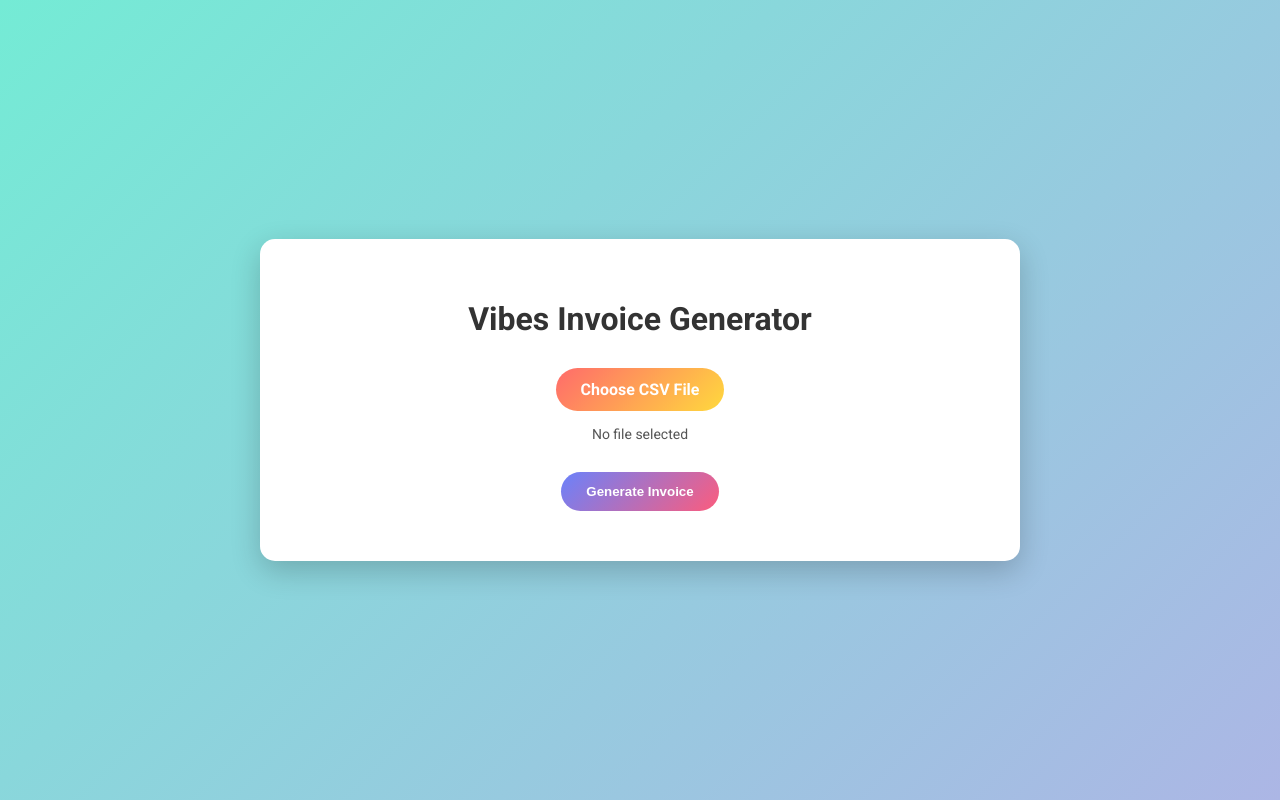
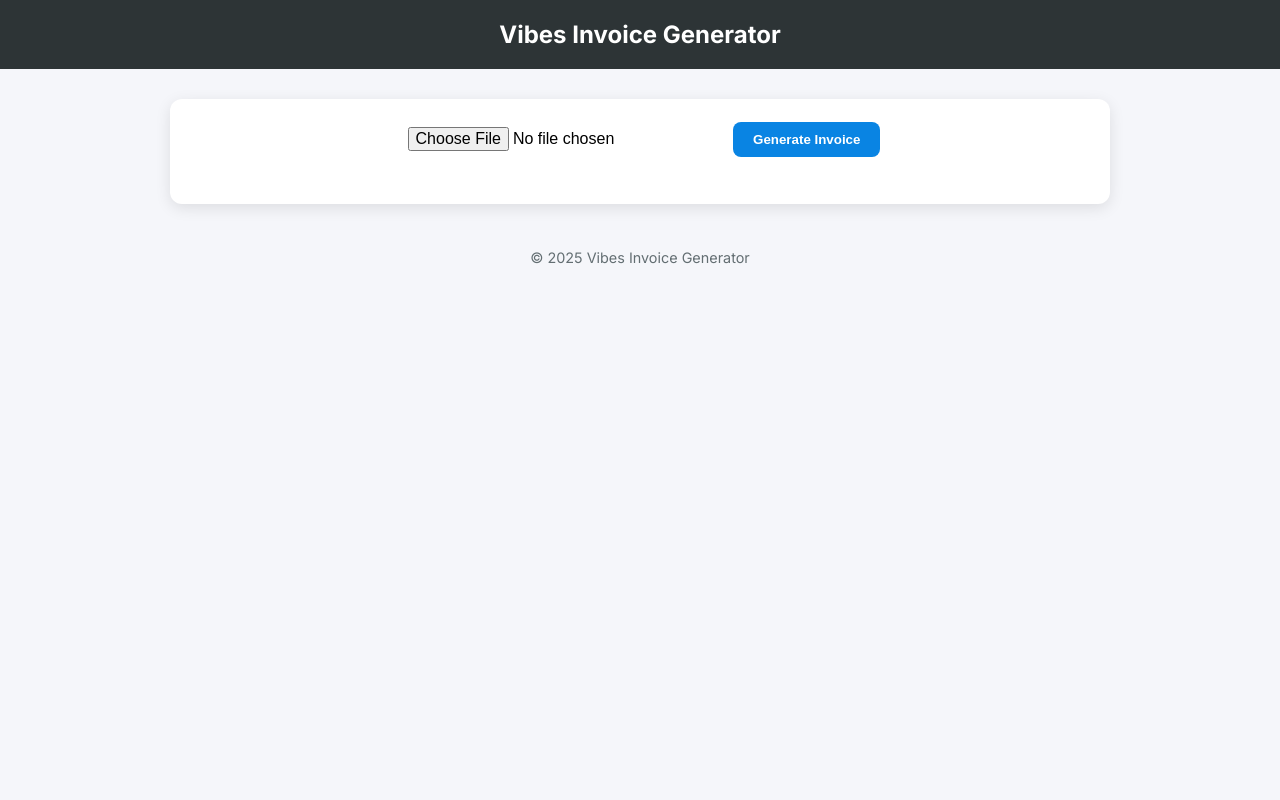
Before and after one commit to arfinnaim02/invoice-generator, a Flask app: template templates/index.html in a window 1280 px wide. Run offline with Flask 3, Linux system fonts and the light colour scheme; the template is opened without the code that fills it: most values are stand-ins (such as "Sample title", 1, 10 or a date in 2020).

Commit message:
Update index.html with modern design and preview table

```diff
--- a/app.py
+++ b/app.py
@@ -2,35 +2,46 @@ import os
 from flask import Flask, request, render_template, send_from_directory
 import pandas as pd
 from datetime import datetime
+from pathlib import Path
 from openpyxl import load_workbook
 from openpyxl.styles import Alignment, Border, Side, Font, PatternFill
 from openpyxl.utils import get_column_letter
 from xlsx2html import xlsx2html
+import pdfkit
 
 app = Flask(__name__)
 
-UPLOAD_FOLDER = 'uploads'
-OUTPUT_FOLDER = 'outputs'
+# Ensure upload and output folders exist
+UPLOAD_FOLDER = os.path.join(os.getcwd(), 'uploads')
+OUTPUT_FOLDER = os.path.join(os.getcwd(), 'outputs')
 os.makedirs(UPLOAD_FOLDER, exist_ok=True)
 os.makedirs(OUTPUT_FOLDER, exist_ok=True)
 
 app.config['UPLOAD_FOLDER'] = UPLOAD_FOLDER
 app.config['OUTPUT_FOLDER'] = OUTPUT_FOLDER
 
+# PDFKit config for PythonAnywhere
+PDFKIT_CONFIG = pdfkit.configuration(wkhtmltopdf='/usr/bin/wkhtmltopdf')
+
+# ------------------------ Generate Excel & PDF ------------------------
 def generate_invoice(csv_path):
+    # === Step 1: Load CSV ===
     df = pd.read_csv(csv_path, encoding='utf-8-sig')
     df.columns = df.columns.str.strip()
 
+    # === Step 2: Filter & sort columns ===
     columns_needed = ['Invoice', 'Customer Name', 'Product Name', 'Product Qty']
     df_filtered = df[columns_needed].copy()
     df_sorted = df_filtered.sort_values(by='Invoice').reset_index(drop=True)
     df_sorted.insert(0, 'Serial No.', df_sorted.index + 1)
 
+    # === Step 3: Save to Excel with styling ===
     today = datetime.now().strftime("%Y-%m-%d")
     excel_filename = f"Vibes_Invoice_{today}.xlsx"
     excel_path = os.path.join(app.config['OUTPUT_FOLDER'], excel_filename)
     df_sorted.to_excel(excel_path, index=False, startrow=1)
 
+    # Styling with openpyxl
     wb = load_workbook(excel_path)
     ws = wb.active
     border = Border(left=Side(style='thin'), right=Side(style='thin'),
@@ -76,11 +87,25 @@ def generate_invoice(csv_path):
         ws.column_dimensions[col_letter].width = max_length + 2
 
     wb.save(excel_path)
-    return excel_filename, df_sorted
 
+    # === Step 4: Export to PDF using xlsx2html + pdfkit ===
+    pdf_filename = excel_filename.replace(".xlsx", ".pdf")
+    pdf_path = os.path.join(app.config['OUTPUT_FOLDER'], pdf_filename)
+
+    # Convert Excel → HTML → PDF
+    html_path = excel_path.replace(".xlsx", ".html")
+    with open(html_path, "w", encoding="utf-8") as f:
+        xlsx2html(excel_path, f)
+
+    # Convert HTML to PDF
+    pdfkit.from_file(html_path, pdf_path, configuration=PDFKIT_CONFIG)
+
+    return excel_filename, pdf_filename, df_sorted
+
+# ------------------------ Routes ------------------------
 @app.route("/", methods=["GET", "POST"])
 def index():
-    excel_file = None
+    excel_file = pdf_file = None
     preview_data = None
     error = None
 
@@ -93,13 +118,14 @@ def index():
             uploaded_file.save(upload_path)
 
             try:
-                excel_file, preview_data = generate_invoice(upload_path)
+                excel_file, pdf_file, preview_data = generate_invoice(upload_path)
             except Exception as e:
                 error = f"Error processing file: {e}"
 
     return render_template(
         "index.html",
         excel_file=excel_file,
+        pdf_file=pdf_file,
         preview_data=preview_data,
         error=error
     )
@@ -109,4 +135,5 @@ def download_file(filename):
     return send_from_directory(app.config['OUTPUT_FOLDER'], filename, as_attachment=True)
 
 if __name__ == "__main__":
-    app.run(debug=True)
+    # For local testing only; set debug=False when deploying
+    app.run(debug=False, host='0.0.0.0', port=5000)
--- a/runtime.txt
+++ /dev/null
@@ -1 +0,0 @@
-python-3.11.8
--- a/templates/index.html
+++ b/templates/index.html
@@ -4,118 +4,125 @@
     <meta charset="UTF-8">
     <meta name="viewport" content="width=device-width, initial-scale=1.0">
     <title>Vibes Invoice Generator</title>
-    <link href="https://fonts.googleapis.com/css2?family=Roboto:wght@400;700&display=swap" rel="stylesheet">
+    <link href="https://fonts.googleapis.com/css2?family=Inter:wght@400;600;700&display=swap" rel="stylesheet">
     <style>
         body {
-            font-family: 'Roboto', sans-serif;
+            font-family: 'Inter', sans-serif;
+            background-color: #f5f6fa;
             margin: 0;
             padding: 0;
-            background: linear-gradient(135deg, #74ebd5 0%, #ACB6E5 100%);
-            min-height: 100vh;
-            display: flex;
-            justify-content: center;
-            align-items: center;
+        }
+        header {
+            background-color: #2d3436;
+            color: #ffffff;
+            padding: 20px 0;
+            text-align: center;
+            font-size: 1.5rem;
+            font-weight: 700;
         }
         .container {
-            background: #fff;
-            padding: 40px 30px;
-            border-radius: 15px;
-            box-shadow: 0 10px 30px rgba(0,0,0,0.2);
-            max-width: 700px;
-            width: 95%;
+            max-width: 900px;
+            margin: 30px auto;
+            padding: 20px;
+            background: #ffffff;
+            border-radius: 12px;
+            box-shadow: 0 4px 15px rgba(0,0,0,0.1);
+        }
+        .upload-section {
+            text-align: center;
+            margin-bottom: 25px;
+        }
+        .upload-section input[type="file"] {
+            padding: 8px;
+            font-size: 1rem;
+        }
+        .upload-section button {
+            background-color: #0984e3;
+            color: white;
+            border: none;
+            padding: 10px 20px;
+            margin-left: 10px;
+            border-radius: 8px;
+            font-weight: 600;
+            cursor: pointer;
+            transition: 0.3s;
+        }
+        .upload-section button:hover {
+            background-color: #74b9ff;
+        }
+        .error {
+            color: red;
+            text-align: center;
+            margin-bottom: 15px;
+        }
+        .preview-section {
+            overflow-x: auto;
+        }
+        table {
+            width: 100%;
+            border-collapse: collapse;
+            margin-bottom: 20px;
+        }
+        table th, table td {
+            border: 1px solid #dfe6e9;
+            padding: 10px;
             text-align: center;
         }
-        h1 {
-            color: #333;
-            margin-bottom: 30px;
+        table th {
+            background-color: #ffeaa7;
+            font-weight: 700;
         }
-        input[type="file"] {
-            display: none;
+        .download-buttons {
+            text-align: center;
+            margin-bottom: 15px;
         }
-        label.upload-btn {
+        .download-buttons a {
+            text-decoration: none;
+            background-color: #00b894;
+            color: white;
+            padding: 10px 20px;
+            margin: 5px;
+            border-radius: 8px;
+            font-weight: 600;
             display: inline-block;
-            padding: 12px 25px;
-            background: linear-gradient(135deg, #FF6B6B, #FFD93D);
-            color: #fff;
-            font-weight: bold;
-            border-radius: 50px;
-            cursor: pointer;
-            transition: transform 0.2s ease;
+            transition: 0.3s;
         }
-        label.upload-btn:hover {
-            transform: scale(1.05);
+        .download-buttons a:hover {
+            background-color: #55efc4;
         }
-        .file-name {
-            margin-top: 15px;
-            font-size: 14px;
-            color: #555;
-        }
-        button.download-btn {
-            margin: 10px 5px;
-            padding: 12px 25px;
-            border: none;
-            border-radius: 50px;
-            background: linear-gradient(135deg, #6A82FB, #FC5C7D);
-            color: #fff;
-            font-weight: bold;
-            cursor: pointer;
-            transition: transform 0.2s ease;
-        }
-        button.download-btn:hover {
-            transform: scale(1.05);
-        }
-        .downloads {
-            margin-top: 25px;
-        }
-        .preview-table {
-            margin: 20px auto;
-            border-collapse: collapse;
-            width: 100%;
-            max-height: 300px;
-            overflow-y: auto;
-            display: block;
-        }
-        .preview-table th, .preview-table td {
-            border: 1px solid #ddd;
-            padding: 8px;
+        footer {
             text-align: center;
-        }
-        .preview-table th {
-            background-color: #f4f4f4;
-        }
-        .error {
-            color: #FF4C4C;
-            margin-top: 15px;
-            font-weight: bold;
-        }
-        @media (max-width: 500px) {
-            .container {
-                padding: 30px 20px;
-            }
+            padding: 15px 0;
+            color: #636e72;
+            font-size: 0.9rem;
         }
     </style>
 </head>
 <body>
+    <header>Vibes Invoice Generator</header>
     <div class="container">
-        <h1>Vibes Invoice Generator</h1>
-
         {% if error %}
         <div class="error">{{ error }}</div>
         {% endif %}
 
-        <form method="POST" enctype="multipart/form-data">
-            <label class="upload-btn" for="file">Choose CSV File</label>
-            <input type="file" name="file" id="file" onchange="showFileName()">
-            <div class="file-name" id="file-name">No file selected</div>
-            <div style="margin-top:20px;">
-                <button type="submit" class="download-btn">Generate Invoice</button>
-            </div>
+        <form method="POST" enctype="multipart/form-data" class="upload-section">
+            <input type="file" name="file" accept=".csv, .xlsx">
+            <button type="submit">Generate Invoice</button>
         </form>
 
-        {% if preview_data is defined and preview_data %}
-            <h3>Preview Data</h3>
-            <div style="overflow-x:auto;">
-                <table class="preview-table">
+        {% if preview_data %}
+        <div class="download-buttons">
+            {% if excel_file %}
+            <a href="{{ url_for('download_file', filename=excel_file) }}">Download Excel</a>
+            {% endif %}
+            {% if pdf_file %}
+            <a href="{{ url_for('download_file', filename=pdf_file) }}">Download PDF</a>
+            {% endif %}
+        </div>
+
+        <h3>Preview</h3>
+        <div class="preview-section">
+            <table>
                 <thead>
                     <tr>
                         {% for col in preview_data.columns %}
@@ -124,10 +131,10 @@
                     </tr>
                 </thead>
                 <tbody>
-                        {% for row in preview_data.values %}
+                    {% for row in preview_data.itertuples() %}
                     <tr>
-                                {% for cell in row %}
-                                    <td>{{ cell }}</td>
+                        {% for value in row[1:] %}
+                        <td>{{ value }}</td>
                         {% endfor %}
                     </tr>
                     {% endfor %}
@@ -135,20 +142,7 @@
             </table>
         </div>
         {% endif %}
-
-
     </div>
-
-    <script>
-        function showFileName() {
-            const input = document.getElementById('file');
-            const fileNameDiv = document.getElementById('file-name');
-            if(input.files.length > 0) {
-                fileNameDiv.textContent = "Selected File: " + input.files[0].name;
-            } else {
-                fileNameDiv.textContent = "No file selected";
-            }
-        }
-    </script>
+    <footer>© {{ datetime.utcnow().year }} Vibes Invoice Generator</footer>
 </body>
 </html>
```
Also changed, not shown: requirements.txt (+4 -4 lines). Lines whose indentation alone changed are shown as unchanged.
